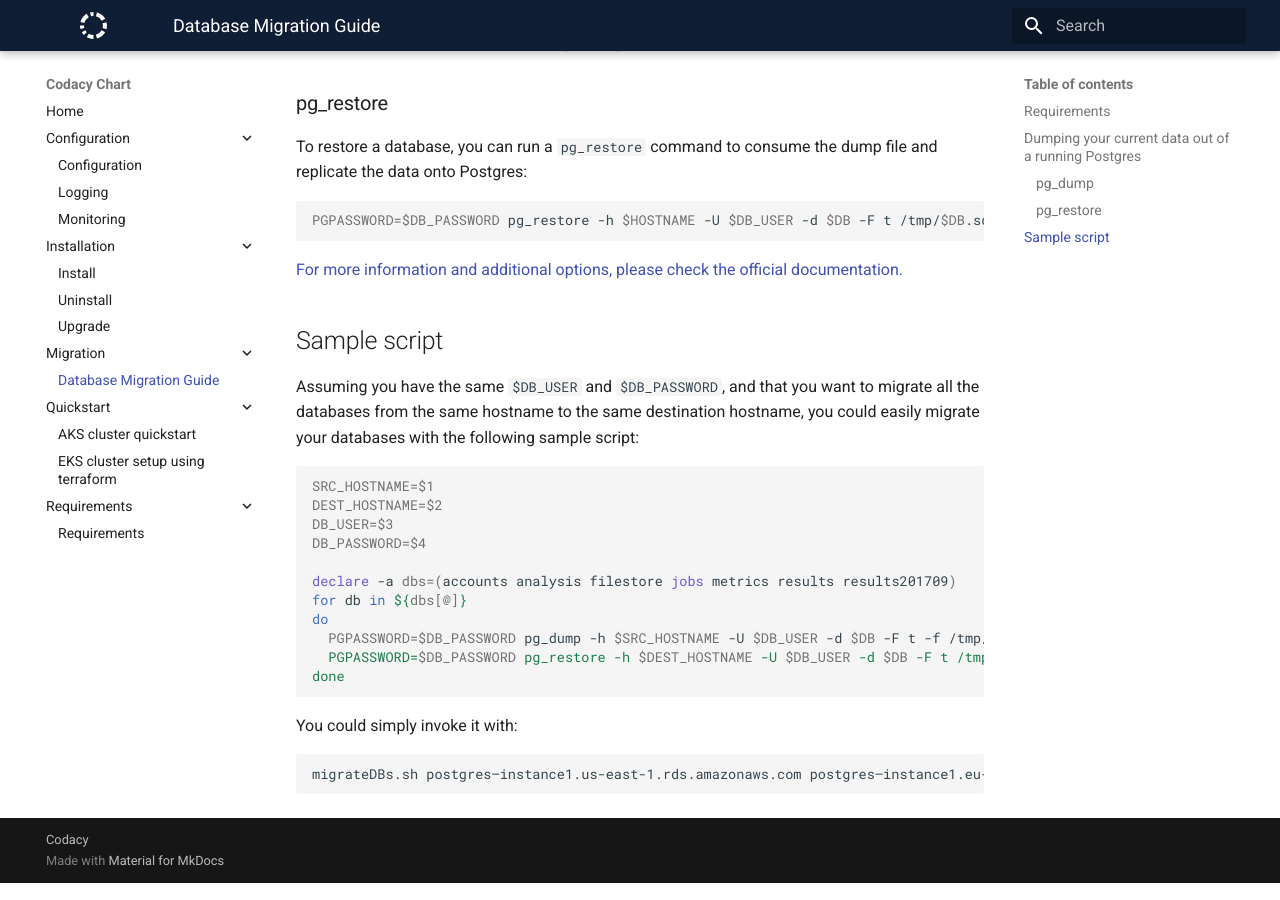
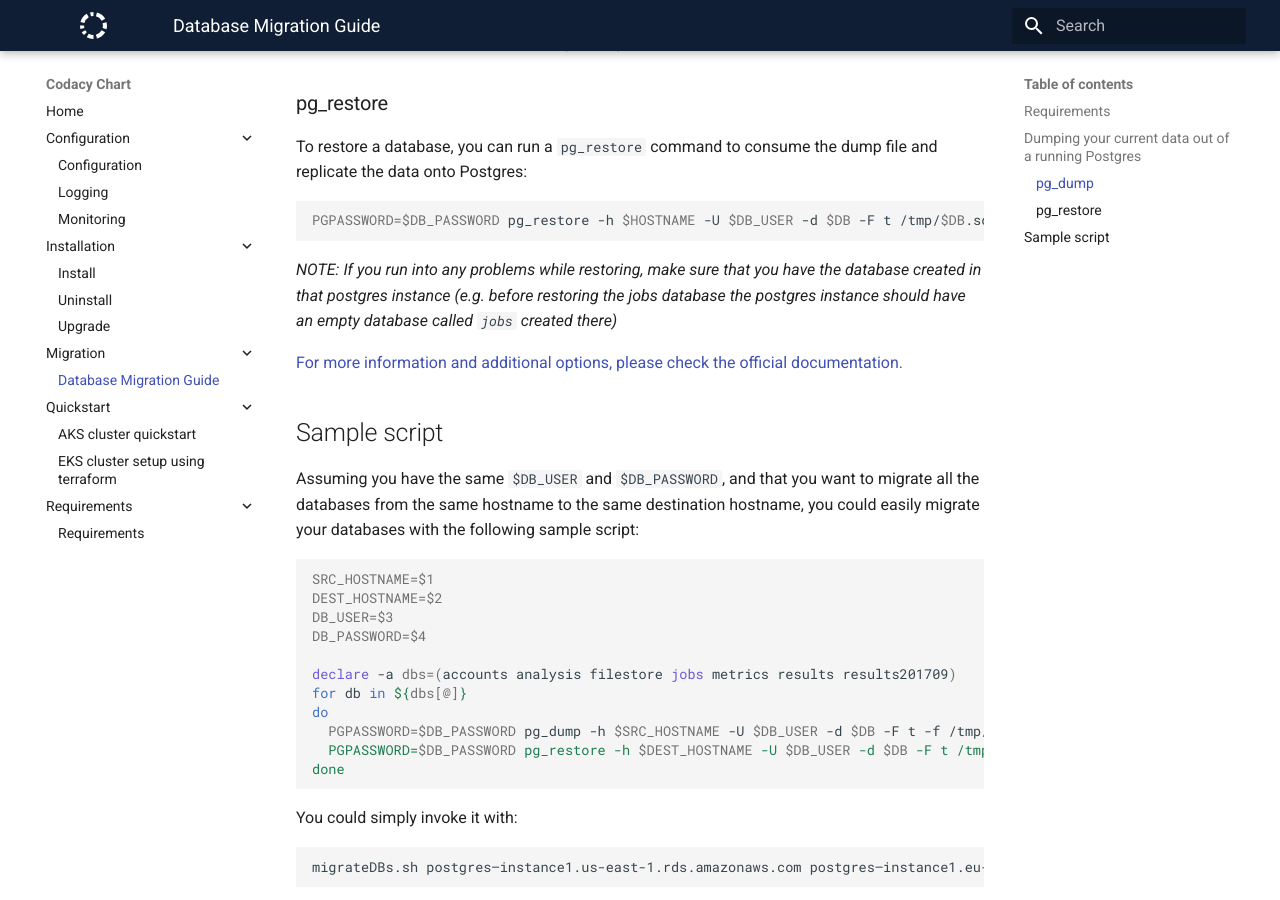
Before and after one commit to codacy/chart, an MkDocs documentation site: the page built from docs/migration/database.md, in a window 1280 px wide and 900 px high, scrolled down 1190 px. Built offline with MkDocs 1.6.1 and Material for MkDocs 9.7.7, drawn with Linux system fonts in a browser that asks for light colours.

Commit message:
Add note to create database if pg_restore fails
This can happen when you specify the DB name and you have not created
the database prior to doing the restore operation

````diff
--- a/docs/migration/database.md
+++ b/docs/migration/database.md
@@ -49,6 +49,8 @@
 PGPASSWORD=$DB_PASSWORD pg_restore -h $HOSTNAME -U $DB_USER -d $DB -F t /tmp/$DB.sql.tar
 ```
 
+*NOTE: If you run into any problems while restoring, make sure that you have the database created in that postgres instance (e.g. before restoring the jobs database the postgres instance should have an empty database called `jobs` created there)*
+
 [For more information and additional options, please check the official documentation.](https://www.postgresql.org/docs/9.6/app-pgrestore.html)
 
 ## Sample script
````
